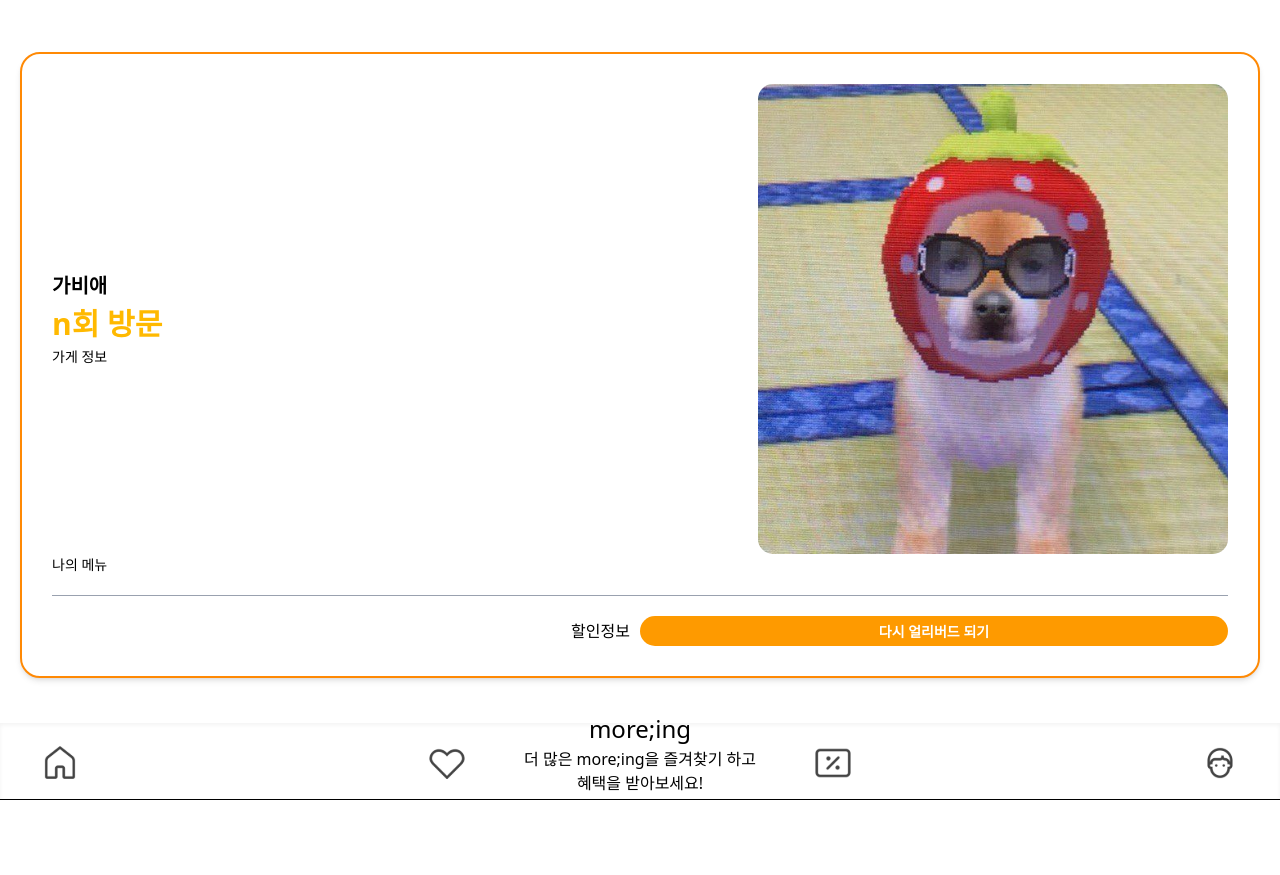
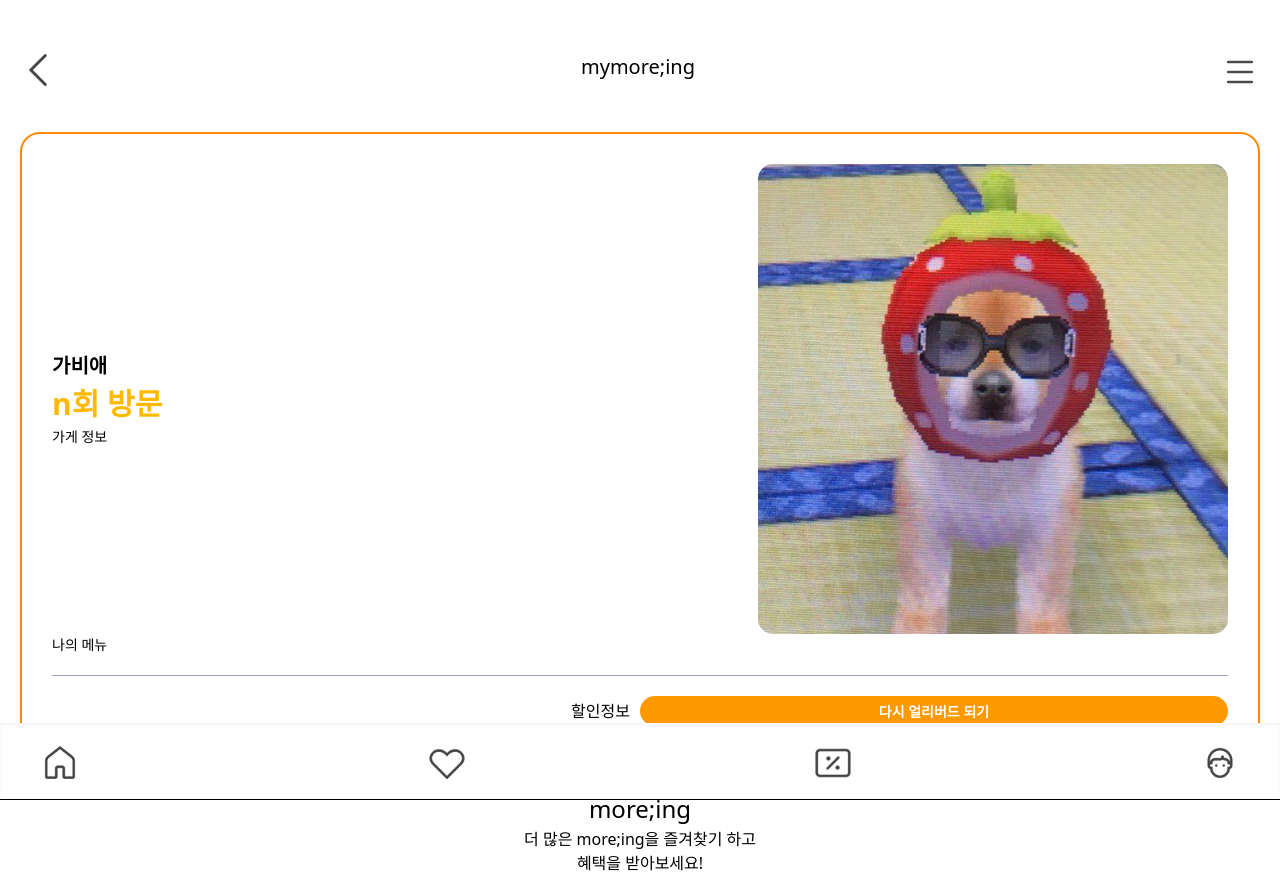
Before and after one commit to Hongikonvalley/FrontEnd_Hackathon, a React (Vite) app: page /favorite in a window 1280 px wide. Before the commit the page ends 800 px from the top, so only its background shows below. Built offline with nearby package versions, Linux system fonts and the light colour scheme; no server answers.

Commit message:
feat : Header 컴포넌트 추가 및 적용

```diff
--- a/src/components/Header.jsx
+++ b/src/components/Header.jsx
@@ -2,13 +2,33 @@
 
 import React from 'react';
 import { Link } from 'react-router-dom';
+import { useNavigate } from 'react-router-dom';
 
-const Header = () => {
+const Header = ({ title, showBack }) => {
+  const navigate = useNavigate();
   return (
-    <header className="fixed top-0 left-0 w-full h-16 bg-white flex items-center justify-center p-4 border-b z-10">
-      <Link to="/main" className="text-xl font-bold">
-        more;ing
-      </Link>
+    <header className="flex flex-row itmes-center justify-between p-[20px] bg-white text-[20px]">
+      {showBack && (
+        <img
+          src="/Back.svg"
+          alt="Back"
+          className="w-[36px] h-[36px] cursor-pointer"
+          onClick={() => navigate(-1)} // 뒤로가기
+        />
+      )}
+      <div className="flex">
+        {' '}
+        {title === 'fav' ? <div>my</div> : <></>}
+        <Link to="/main">more;ing</Link>
+      </div>
+
+      <img
+        src="/Menu.png"
+        alt="hmb"
+        onClick={() => {
+          navigate('/mypage');
+        }}
+      />
     </header>
   );
 };
--- a/src/pages/Favorite.jsx
+++ b/src/pages/Favorite.jsx
@@ -1,8 +1,9 @@
 import FavoriteCard from '../components/FavoriteCard';
-
+import Header from '../components/Header';
 const Favorite = () => {
   return (
     <div>
+      <Header title="fav" showBack={true} />
       <FavoriteCard />
       {/* body */}
       <div className="flex flex-col relative items-center justify-center text-center p-4">
--- a/src/pages/Main.jsx
+++ b/src/pages/Main.jsx
@@ -2,6 +2,7 @@ import React, { useState } from 'react';
 import { useNavigate, createSearchParams } from 'react-router-dom';
 import SearchBar from '../components/SearchBar';
 import FilterButton from '../components/FilterButton';
+import Header from '../components/Header';
 
 const Main = () => {
   const navigate = useNavigate();
@@ -34,11 +35,7 @@ const Main = () => {
 
   return (
     <>
-      {/* header div */}
-      <div className="flex flex-row items-center justify-between mx-[30px]">
-        <div className="text-[30px]">more;ing</div>
-        <img src="/Menu.png" alt="hmb" />
-      </div>
+      <Header title="main" showBack={false} />
 
       {/* search bar div */}
       <div className="bg-[#FCE6A4]  rounded-[20px] mx-[30px] my-[16px] p-[28px] flex flex-col">
```
